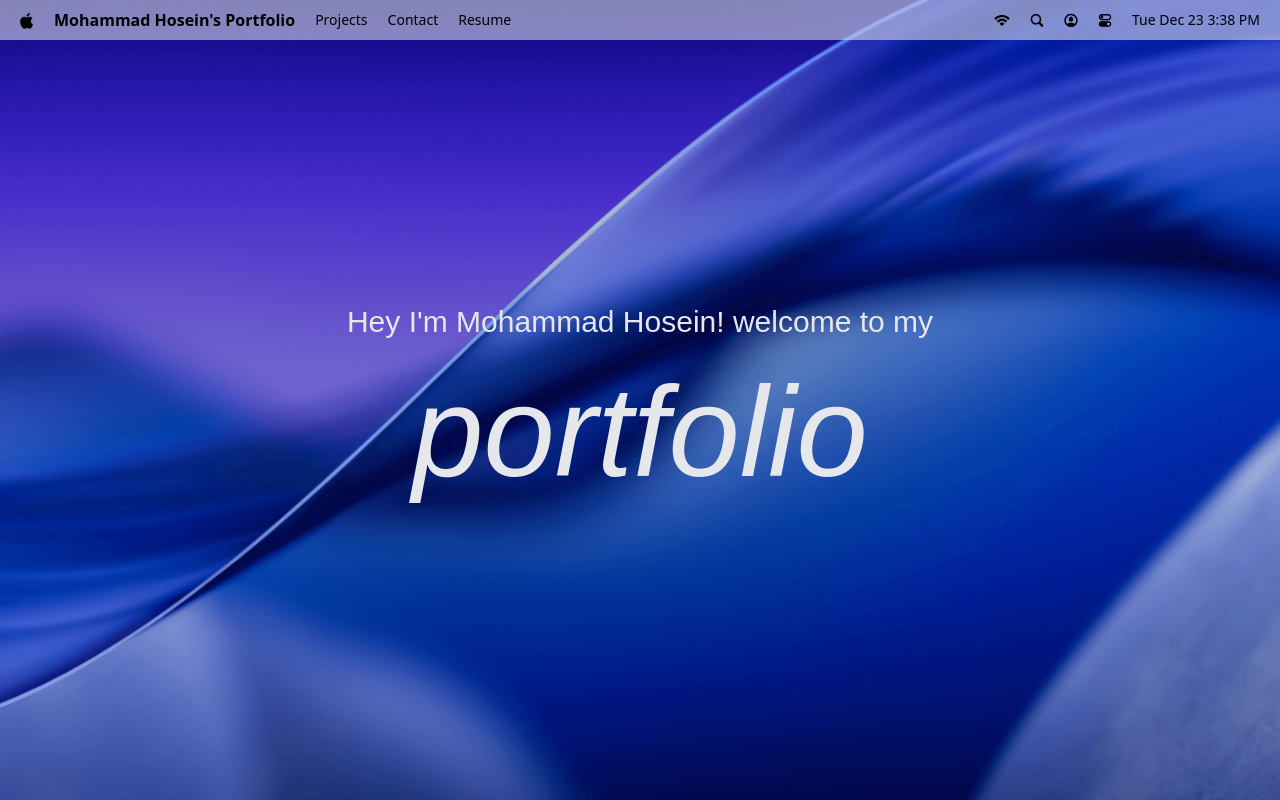
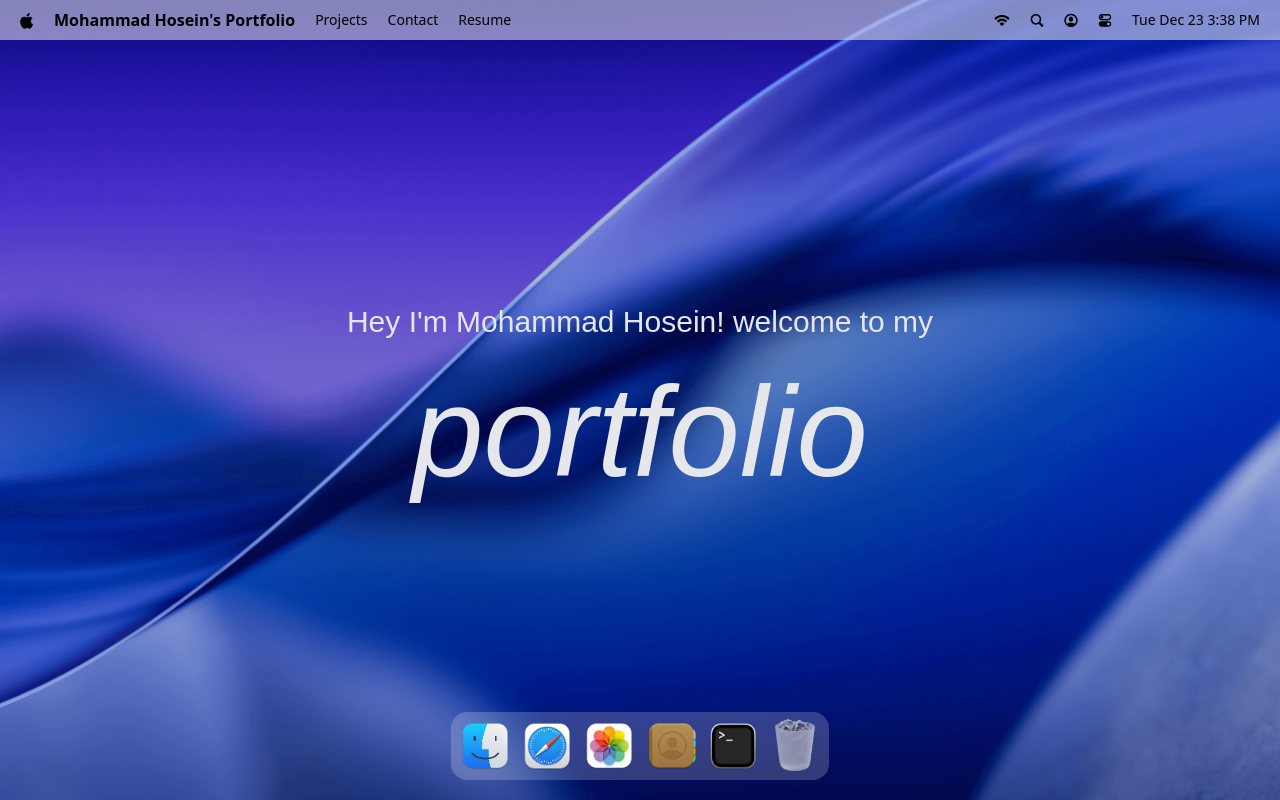
Before and after one commit to MohammadhoseinGoodarzi/MacOS_Portfolio, a React (Vite) app: page / in a window 1280 px wide. Built offline with nearby package versions, Linux system fonts and the light colour scheme; a web font is replaced by a local one.

Commit message:
implement dock done

```diff
--- a/package.json
+++ b/package.json
@@ -17,6 +17,7 @@
     "lucide-react": "^0.561.0",
     "react": "^19.2.0",
     "react-dom": "^19.2.0",
+    "react-tooltip": "^5.30.0",
     "tailwindcss": "^4.1.18"
   },
   "devDependencies": {
--- a/src/App.jsx
+++ b/src/App.jsx
@@ -1,10 +1,11 @@
-import { Navbar, Welcome } from "#components";
+import { Dock, Navbar, Welcome } from "#components";
 
 const App = () => {
   return (
     <main>
       <Navbar />
       <Welcome />
+      <Dock />
     </main>
   );
 };
--- /dev/null
+++ b/src/components/Dock.jsx
@@ -0,0 +1,87 @@
+import { useRef } from "react";
+import { Tooltip } from "react-tooltip";
+import gsap from "gsap";
+
+import { dockApps } from "#constants/index.js";
+import { useGSAP } from "@gsap/react";
+
+const Dock = () => {
+  const dockRef = useRef(null);
+
+  useGSAP(() => {
+    const dock = dockRef.current;
+    if (!dock) return;
+    const icons = dock.querySelectorAll(".dock-icon");
+
+    const animateIcons = (mouseX) => {
+      const { left } = dock.getBoundingClientRect();
+
+      icons.forEach((icon) => {
+        const { left: iconLeft, width } = icon.getBoundingClientRect();
+        const center = iconLeft - left + width / 2;
+        const distance = Math.abs(mouseX - center);
+        const intensity = Math.exp(-(distance ** 2.5) / 20000);
+
+        gsap.to(icon, {
+          scale: 1 + 0.25 * intensity,
+          y: -15 * intensity,
+          duration: 0.2,
+          ease: "power1.out",
+        });
+      });
+    };
+    const handleMouseMove = (e) => {
+      const { left } = dock.getBoundingClientRect();
+      animateIcons(e.clientX - left);
+    };
+    const resetIcons = () =>
+      icons.forEach((icon) =>
+        gsap.to(icon, {
+          scale: 1,
+          y: 0,
+          duration: 0.3,
+          ease: "power1.out",
+        }),
+      );
+    dock.addEventListener("mousemove", handleMouseMove);
+    dock.addEventListener("mouseleave", resetIcons);
+    return () => {
+      dock.removeEventListener("mousemove", handleMouseMove);
+      dock.removeEventListener("mouseleave", resetIcons);
+    };
+  }, []);
+
+  const toggleApp = (app) => {
+    // TODO
+  };
+
+  return (
+    <section id="dock">
+      <div ref={dockRef} className="dock-container">
+        {dockApps.map(({ id, name, icon, canOpen }) => (
+          <div key={id} className="relative flex justify-center">
+            <button
+              type="button"
+              className="dock-icon"
+              aria-label={name}
+              data-tooltip-id="dock-tooltip"
+              data-tooltip-content={name}
+              data-tooltip-delay-show={150}
+              disabled={!canOpen}
+              onClick={() => toggleApp({ id, canOpen })}
+            >
+              <img
+                src={`/images/${icon}`}
+                alt={name}
+                loading="lazy"
+                className={canOpen ? "" : "opacity-60"}
+              />
+            </button>
+          </div>
+        ))}
+        <Tooltip id="dock-tooltip" place="top" className="tooltip" />
+      </div>
+    </section>
+  );
+};
+export default Dock;
--- a/src/components/index.js
+++ b/src/components/index.js
@@ -1,4 +1,5 @@
 import Navbar from "#components/Navbar.jsx";
 import Welcome from "#components/Welcome.jsx";
+import Dock from "#components/Dock.jsx";
 
-export { Navbar, Welcome };
+export { Navbar, Welcome, Dock };
```
Also changed, not shown: 1 other file (tests, documents, lock files or other folders).
